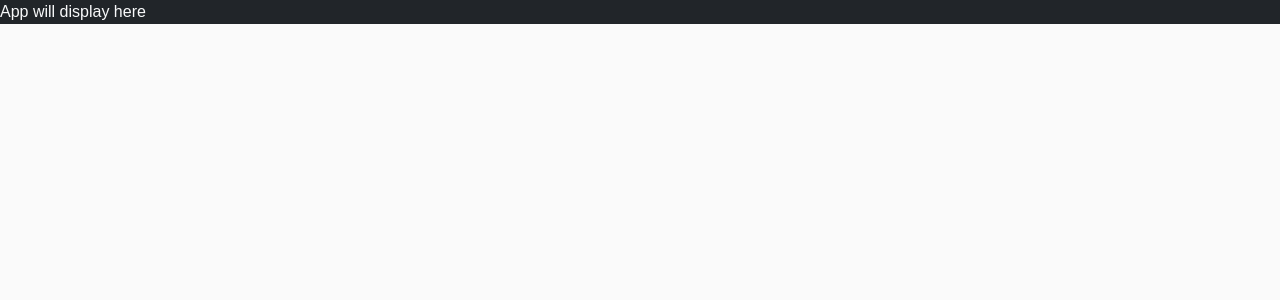
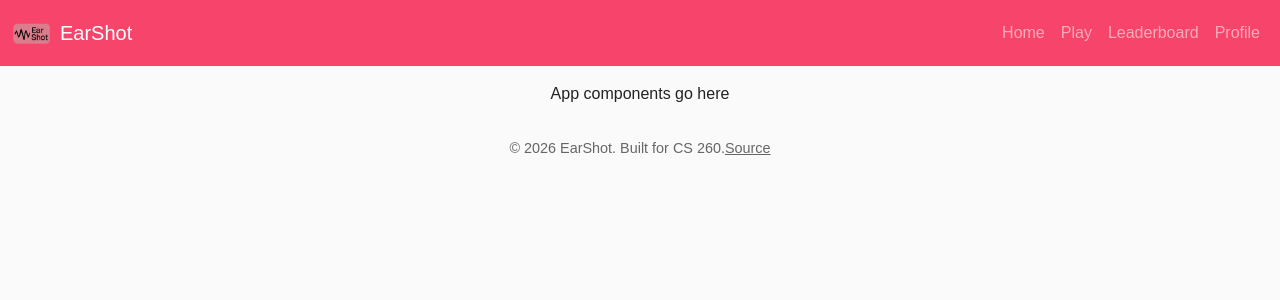
Before and after one commit to E-Rob19/startup, a React (Vite) app: page / in a window 1280 px wide. Shown: the top 300 px of the page. Built offline with nearby package versions, Linux system fonts and the light colour scheme.

Commit message:
filled out app.jsx

```diff
--- a/index.html
+++ b/index.html
@@ -2,7 +2,7 @@
 <html lang="en">
   <head>
     <meta charset="utf-8" />
-    <link rel="icon" href="/public/EarShotLogo.png" />
+    <link rel="icon" href="/EarShotLogo.png" />
     <meta name="viewport" content="width=device-width, initial-scale=1" />
     <meta name="theme-color" content="#000000" />
 
--- a/src/app.jsx
+++ b/src/app.jsx
@@ -1,7 +1,39 @@
 import React from 'react';
+import { Navbar, Nav, Container } from 'react-bootstrap';
 import 'bootstrap/dist/css/bootstrap.min.css';
 import './app.css';
 
 export default function App() {
-  return <div className="body bg-dark text-light">App will display here</div>;
+  return (
+    <div className="body">
+      <header>
+        <Navbar expand="md" variant="dark" style={{ backgroundColor: '#f7446a' }}>
+          <Container fluid>
+            <Navbar.Brand href="/" className="d-flex align-items-center gap-2">
+              <img src="/EarShotLogo.png" alt="EarShot logo" width="40" height="40" />
+              EarShot
+            </Navbar.Brand>
+            <Navbar.Toggle aria-controls="nav-menu" />
+            <Navbar.Collapse id="nav-menu">
+              <Nav className="ms-auto">
+                <Nav.Link href="/">Home</Nav.Link>
+                <Nav.Link href="/game">Play</Nav.Link>
+                <Nav.Link href="/leaderboard">Leaderboard</Nav.Link>
+                <Nav.Link href="/profile">Profile</Nav.Link>
+              </Nav>
+            </Navbar.Collapse>
+          </Container>
+        </Navbar>
+      </header>
+
+      <main>App components go here</main>
+
+      <footer className="container-fluid">
+        <span className="text-reset">&copy; 2026 EarShot. Built for CS 260.</span>
+        <a className="text-reset" href="https://github.com/E-Rob19/startup">
+          Source
+        </a>
+      </footer>
+    </div>
+  );
 }
```
Also changed, not shown: 1 other file (tests, documents, lock files or other folders).
